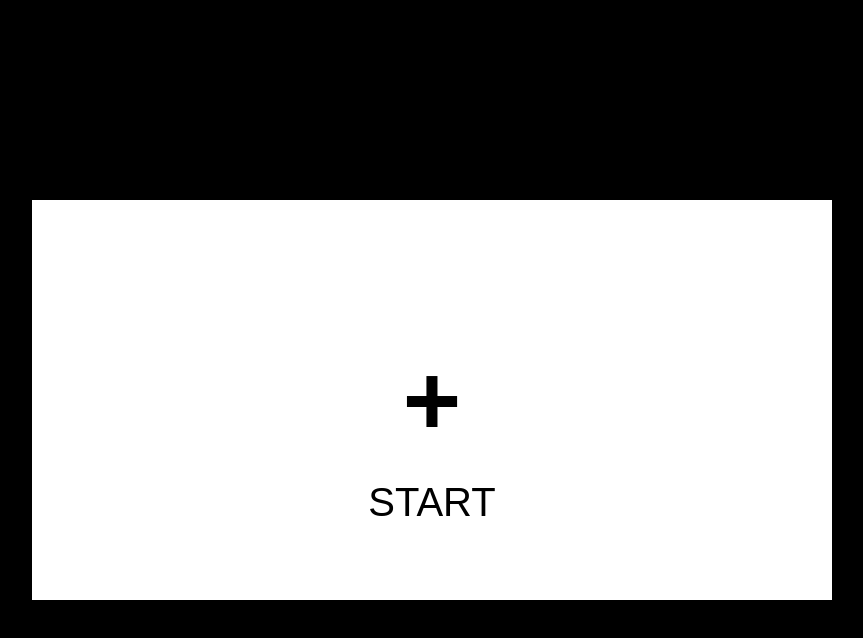
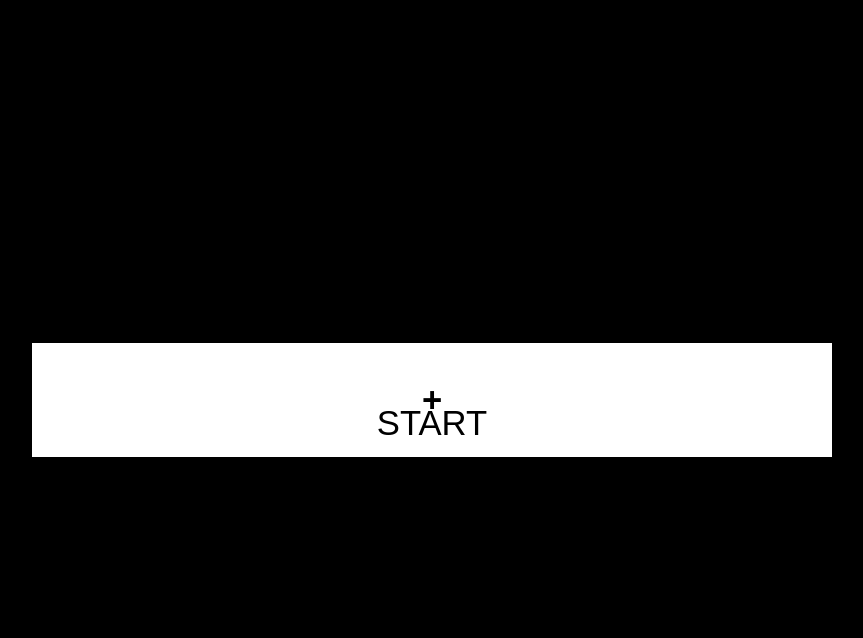
Before and after one commit to yeshixin/similardrugnameidentification, a plain HTML site: page index.html in a window 1280 px wide. Both pictures are taken after a click on the button "NEXT". Shown: the whole page, without its empty margins (208-1071 px from the left). Drawn offline with Linux system fonts and the light colour scheme.

Commit message:
0122Update style.css

```diff
--- a/style.css
+++ b/style.css
@@ -9,6 +9,7 @@ body {
     background-color: #000000; /* 環境為黑色 */
     font-family: Arial, sans-serif;
     color: #FFFFFF;
+    font-size: 26pt; /* 設定全域字體大小 */
 }
 
 .screen {
@@ -23,13 +24,13 @@ body {
 
 .rectangle {
     width: 800px;
-    height: 400px;
+    height: 85.8pt;
     background-color: #FFFFFF; /* 白色底色 */
     display: flex;
     justify-content: center;
     align-items: center;
     color: #000000;
-    font-size: 50px;
+    font-size: 26pt;/* 框架中文字大小 */
     text-align: center;
     position: relative;
 }
@@ -37,7 +38,7 @@ body {
 .next-btn {
     margin-top: 20px;
     padding: 10px 20px;
-    font-size: 24px;
+    font-size: 20pt;/*按鈕文字*/
     cursor: pointer;
     background-color: #FFFFFF;
     color: #000000;
@@ -52,27 +53,44 @@ body {
 
 /* 十字準芯 (中央的+) */
 .crosshair {
-    font-size: 100px; /* 調整十字準芯大小 */
-    font-weight: bold;
-    color: #000000; /* 黑色 */
+    font-size: 26pt; /* 字體大小 */
+    font-weight: bold; /* 粗體 */
+    color: #ffffff; /* 紅色 */
+    position: absolute; /* 絕對定位 */
+    top: 50%; /* 垂直方向置中 */
+    left: 50%; /* 水平方向置中 */
+    transform: translate(-50%, -50%); /* 以自身尺寸為基準，中心對齊 */
     text-align: center;
+}
+
+
+/* 黑色十字準芯 (START畫面) */
+.black-crosshair {
+    color: #000000;
 }
 
 /* 第二畫面 START 的文字 */
 .start-text {
-    position: absolute;
-    top: 60%; /* 向下移動 60px */
-    font-size: 40px;
-    color: #000000; /* 黑色 */
+    font-size: 26pt; /* 字體大小 */
+    color: #000000; /* 紅色 */
+    position: absolute; /* 絕對定位 */
+    top: 40%; /* 垂直方向置中 */
+    left: 50%; /* 水平方向置中 */
+    transform: translate(-50%, -50%); /* 以自身尺寸為基準，中心對齊 */
+    text-align: center;
 }
 
 /* 緩衝畫面的文字 */
 #buffer-text {
-    font-size: 40px; /* 可調整文字大小 */
+    font-size: 26pt; /* 可調整文字大小 */
 }
 
 /* 問題畫面的中心區塊 */
 #center-rectangle {
+    width: 655px;
+    height: 42.9pt;
+    font-size: 26pt;
+    color: #000000;
     background-color: #CCCCCC; /* 問題畫面為灰色底色 */
 }
 
@@ -80,15 +98,15 @@ body {
 .options-container {
     display: flex;
     justify-content: center;
-    gap: 50px; /* 控制選項之間的距離 */
+    gap: 55px; /* 控制選項之間的距離 */
     align-items: center;
 }
 
 /* 選項按鈕 */
 .option-btn {
-    width: 600px;
-    height: 300px;
-    font-size: 30px;
+    width: 300px;
+    height: 42.9pt;
+    font-size: 26pt;
     border: none;
     cursor: pointer;
     transition: background-color 0.3s, color 0.3s;
```
